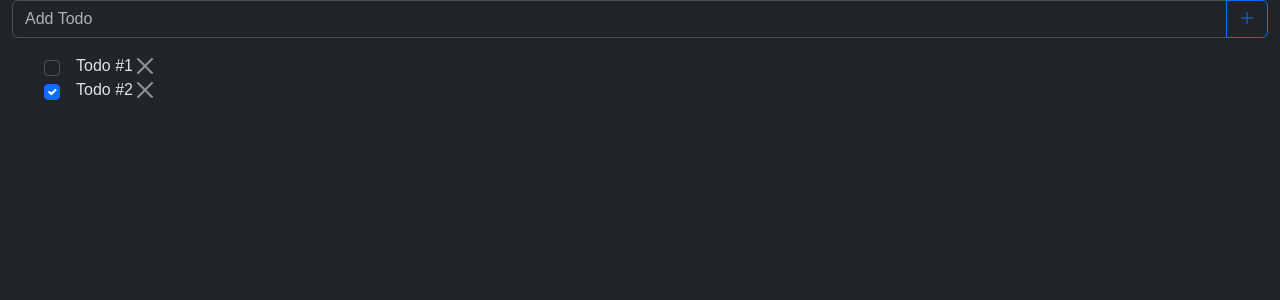
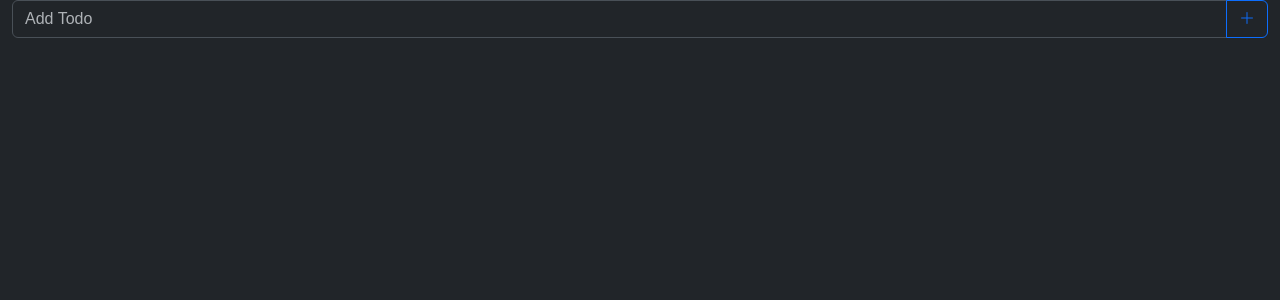
Before and after one commit to yz-dev21/poly-todo, a SvelteKit app: page / in a window 1280 px wide. Shown: the top 300 px of the page. Built offline with nearby package versions, Linux system fonts and the light colour scheme; a web font is replaced by a local one.

Commit message:
(docs) Fixed some typos and added comments in TodoList.svelte

```diff
--- a/src/routes/TodoList.svelte
+++ b/src/routes/TodoList.svelte
@@ -2,44 +2,37 @@
 	import TodoItem from './TodoItem.svelte';
 	import TodoPrompt from './TodoPrompt.svelte';
 
-	// let todoList = [];
-	let todoList = [
-		{
-			id: 1,
-			text: 'Todo #1',
-			done: false
-		},
-		{
-			id: 2,
-			text: 'Todo #2',
-			done: true
-		}
-	];
-	function addTodo(e) {
+	let todoList = [];
+	// todo utility functions
+	function createTodo(pId, pText, pDone, pType) {
+		const newTodo = {
+			id: pId,
+			text: pText,
+			done: pDone,
+			type: pType
+		};
+		return newTodo;
+	}
+	// event handling functions
+	function handleOnAdd(e) {
 		let lastId = 0;
 		if (todoList.length > 0) lastId = todoList[todoList.length - 1].id;
 
-		const newTodo = {
-			id: lastId + 1,
-			text: e.detail.value,
-			done: false
-		};
-
 		// .push(...) returns length of array instead of new array.
-		todoList.push(newTodo);
+		todoList.push(createTodo(lastId + 1, e.detail.value, false, []));
 		// ^ due to this reason, code below is needed for reactivity.
 		todoList = todoList;
 	}
-	function deleteTodo(id) {
+	function handleOnDelete(id) {
 		// .filter(...) returns new array.
 		todoList = todoList.filter((val) => val.id != id);
 	}
 </script>
 
-<TodoPrompt on:add={addTodo} />
+<TodoPrompt on:add={handleOnAdd} />
 
 <ul>
 	{#each todoList as todo}
-		<TodoItem {todo} on:delete={deleteTodo(todo.id)} />
+		<TodoItem {todo} on:delete={handleOnDelete(todo.id)} />
 	{/each}
 </ul>
```
